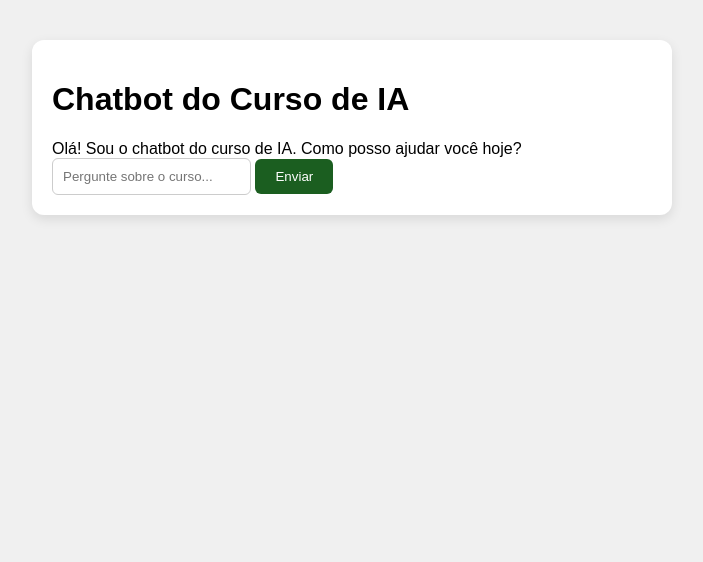
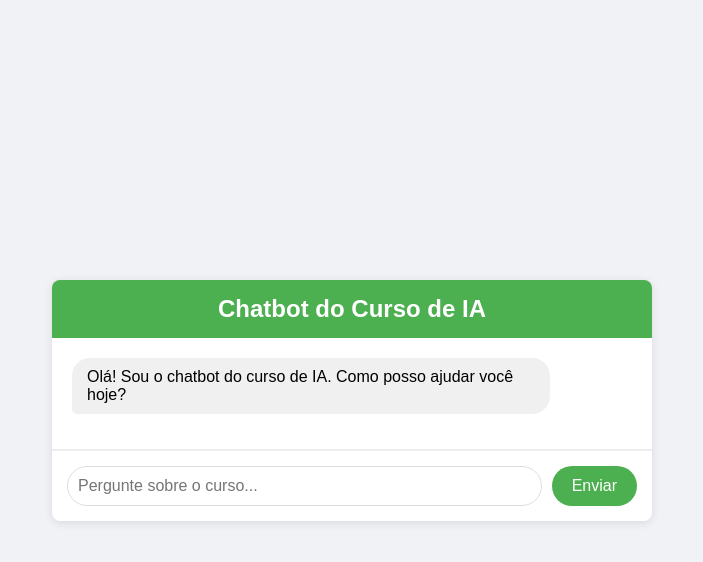
Before and after one commit to jesuegraciliano/agenteia, a plain HTML site: page index.html in a window 1280 px wide. Shown: the whole page, without its empty margins (288-991 px from the left). Drawn offline with Linux system fonts and the light colour scheme.

Commit message:
Update style.css

```diff
--- a/style.css
+++ b/style.css
@@ -1,60 +1,89 @@
 body {
     font-family: Arial, sans-serif;
-  background-color: #f0f0f0;
+    background-color: #f0f2f5;
     display: flex;
     justify-content: center;
-  align-items: flex-start;
-  height: 100vh;
+    align-items: center;
+    min-height: 100vh;
     margin: 0;
-  padding-top: 40px;
 }
 
 .chat-container {
-  background: white;
-  padding: 20px;
+    background-color: #fff;
+    border-radius: 8px;
+    box-shadow: 0 2px 10px rgba(0, 0, 0, 0.1);
     width: 90%;
     max-width: 600px;
-  border-radius: 12px;
-  box-shadow: 0 4px 12px rgba(0, 0, 0, 0.1);
+    display: flex;
+    flex-direction: column;
+    overflow: hidden;
 }
 
-.chat-box {
-  height: 400px;
-  overflow-y: auto;
-  border: 1px solid #ddd;
-  padding: 10px;
-  margin-bottom: 10px;
-  border-radius: 8px;
-  background: #fafafa;
+h1 {
+    background-color: #4CAF50;
+    color: white;
+    padding: 15px;
+    margin: 0;
+    text-align: center;
+    font-size: 1.5em;
 }
 
-.chat-box p {
-  margin: 5px 0;
-  line-height: 1.4;
+.chat-messages {
+    flex-grow: 1;
+    padding: 20px;
+    overflow-y: auto;
+    max-height: 400px; /* Limita a altura e adiciona scroll */
+    border-bottom: 1px solid #eee;
 }
 
-form {
-  display: flex;
-  gap: 10px;
+.message {
+    margin-bottom: 15px;
+    padding: 10px 15px;
+    border-radius: 18px;
+    max-width: 80%;
+    word-wrap: break-word; /* Garante que o texto se quebre se for muito longo */
 }
 
-input {
-  flex: 1;
-  padding: 10px;
-  border-radius: 6px;
-  border: 1px solid #ccc;
+.user-message {
+    background-color: #e1ffc7;
+    align-self: flex-end;
+    margin-left: auto; /* Alinha à direita */
+    border-bottom-right-radius: 5px; /* Borda levemente diferente para um lado */
 }
 
-button {
-  padding: 10px 20px;
-  background-color: #1b5e20;
+.bot-message {
+    background-color: #f1f0f0;
+    align-self: flex-start;
+    margin-right: auto; /* Alinha à esquerda */
+    border-bottom-left-radius: 5px; /* Borda levemente diferente para um lado */
+}
+
+.chat-input-area {
+    display: flex;
+    padding: 15px;
+    border-top: 1px solid #eee;
+}
+
+#user-input {
+    flex-grow: 1;
+    padding: 10px;
+    border: 1px solid #ddd;
+    border-radius: 20px;
+    margin-right: 10px;
+    font-size: 1em;
+}
+
+#send-button {
+    background-color: #4CAF50;
     color: white;
     border: none;
-  border-radius: 6px;
+    border-radius: 20px;
+    padding: 10px 20px;
     cursor: pointer;
+    font-size: 1em;
     transition: background-color 0.3s ease;
 }
 
-button:hover {
-  background-color: #2e7d32;
+#send-button:hover {
+    background-color: #45a049;
 }
```
Lines whose indentation alone changed are shown as unchanged.
